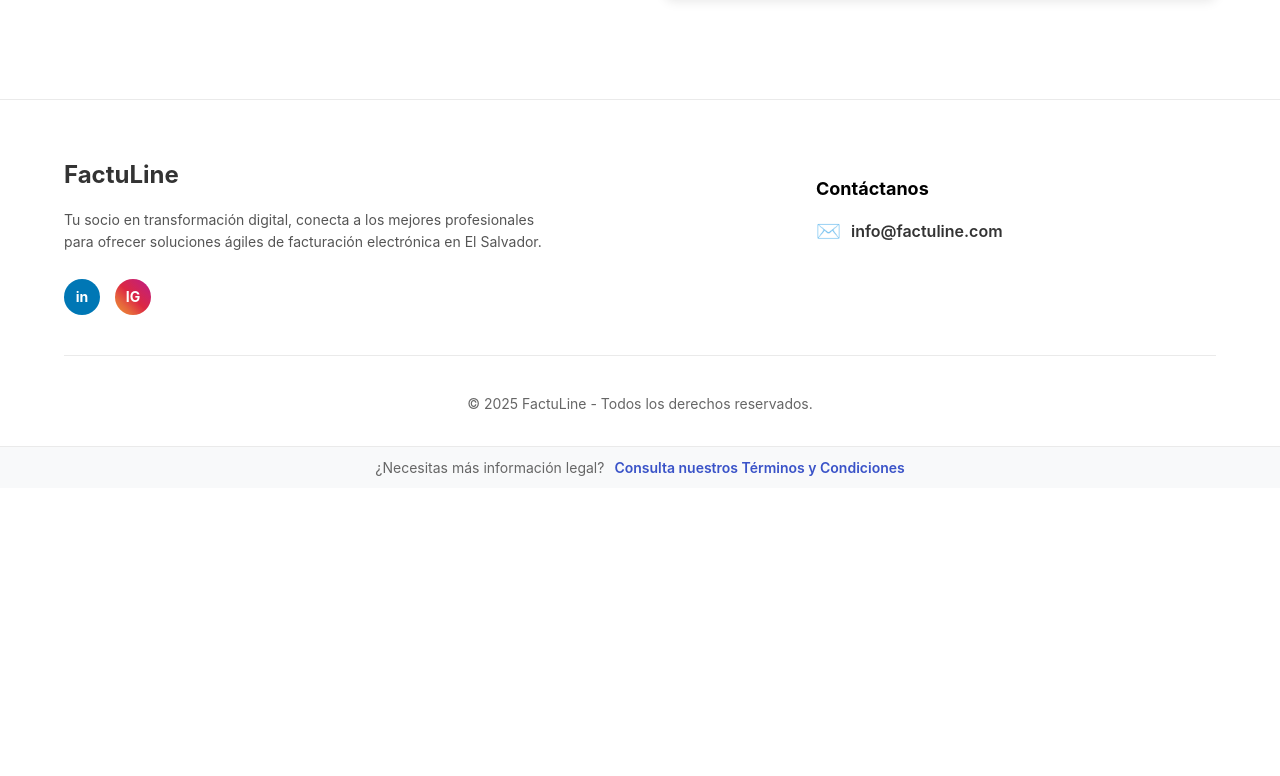
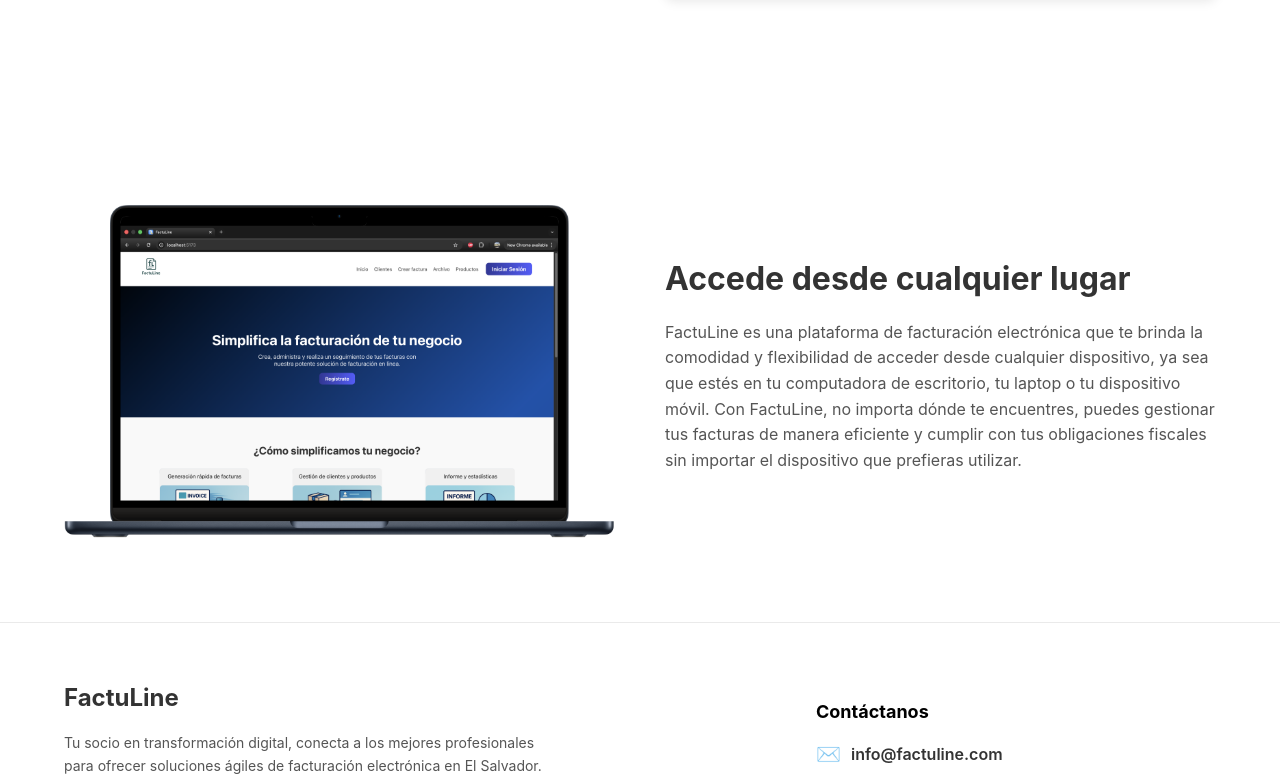
Before and after one commit to david-galdamez/factu-line-frontend, a React (Vite) app: page / in a window 1280 px wide. Shown: the part 1505-2281 px from the top of the page. Before the commit the page ends 1993 px from the top, so only its background shows below. Built offline with nearby package versions, Linux system fonts and the light colour scheme; no server answers.

Commit message:
feat: Agregar ContentSection2

```diff
--- a/src/App.css
+++ b/src/App.css
@@ -384,6 +384,17 @@
   perspective: 1000px;
   transform-style: preserve-3d;
   transition: transform 0.1s ease-out;
+}
+
+.content-image-mac {
+  flex: 1;
+  min-width: 300px;
+  text-align: center;
+}
+
+.content-image-mac img {
+  max-width: 100%;
+  height: auto;
 }
 
 /* --- Footer --- */
--- a/src/App.jsx
+++ b/src/App.jsx
@@ -15,6 +15,7 @@
 import CreateInvoice from "./pages/CreateInvoice";
 import RegisterClient from "./pages/RegisterClient";
 import Users from "./pages/Users";
+import ContentSection2 from "./components/ContentSection2";
 
 function App() {
     return (
--- /dev/null
+++ b/src/components/ContentSection2.jsx
@@ -0,0 +1,27 @@
+import React from 'react';
+
+function ContentSection() {
+  return (
+    <section className="content-section">
+
+
+
+      <div className="content-image-mac">
+        <img
+          src="/public/assets/macbook-muckup.png"
+          alt="Facturación electrónica"
+        />
+      </div>
+
+      <div className="content-text">
+        <h2>Accede desde cualquier lugar</h2>
+        <p>
+         FactuLine es una plataforma de facturación electrónica que te brinda la comodidad y flexibilidad de acceder desde cualquier dispositivo, ya sea que estés en tu computadora de escritorio, tu laptop o tu dispositivo móvil. Con FactuLine, no importa dónde te encuentres, puedes gestionar tus facturas de manera eficiente y cumplir con tus obligaciones fiscales sin importar el dispositivo que prefieras utilizar.
+        </p>
+      </div>
+
+    </section>
+  );
+}
+
+export default ContentSection;
--- a/src/pages/HomePage.jsx
+++ b/src/pages/HomePage.jsx
@@ -7,6 +7,7 @@
 import Hero from "../components/Hero";
 import Features from "../components/Features";
 import ContentSection from "../components/ContentSection";
+import ContentSection2 from "../components/ContentSection2";
 
 function HomePage() {
     return (
@@ -14,6 +15,7 @@
             <Hero />
             <Features />
             <ContentSection />
+            <ContentSection2 />
         </>
     );
 }
```
Also changed, not shown: public/assets/macbook-muckup.png (added).
